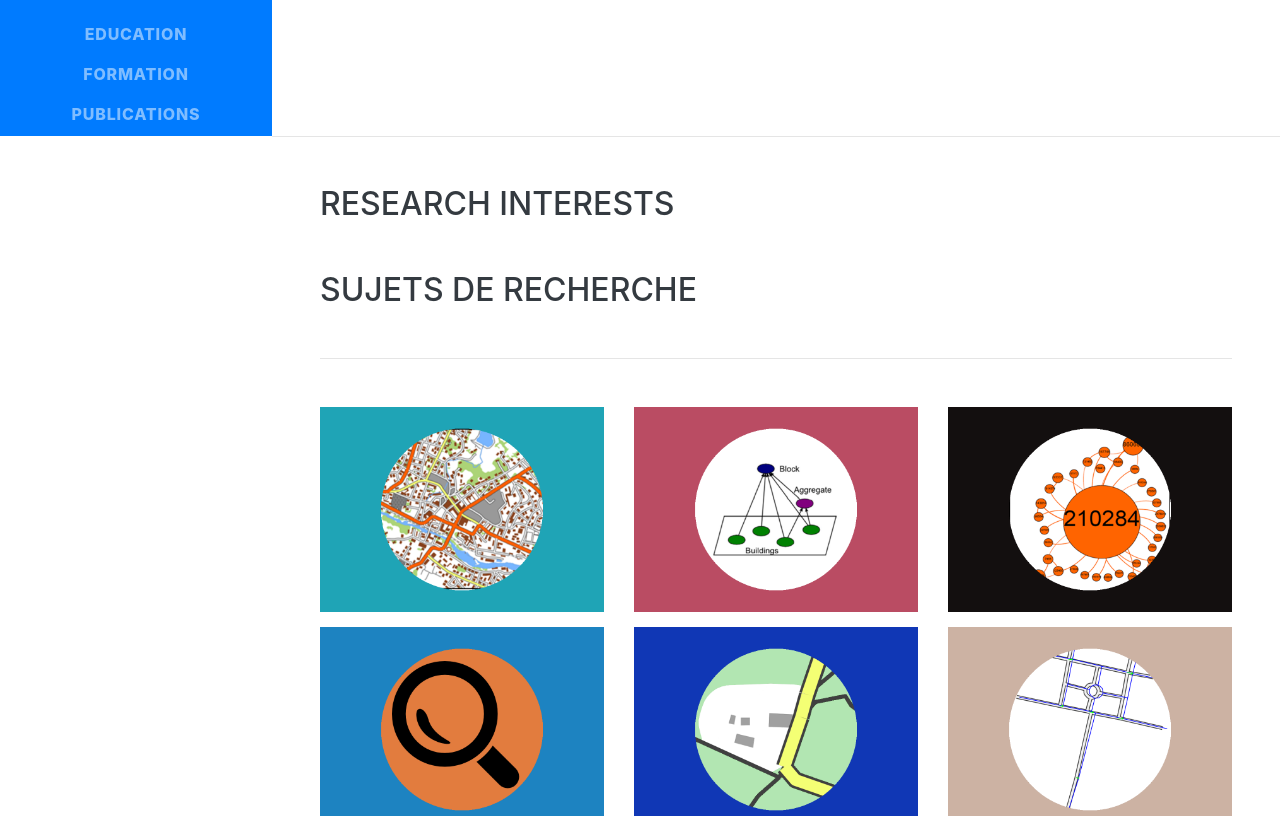
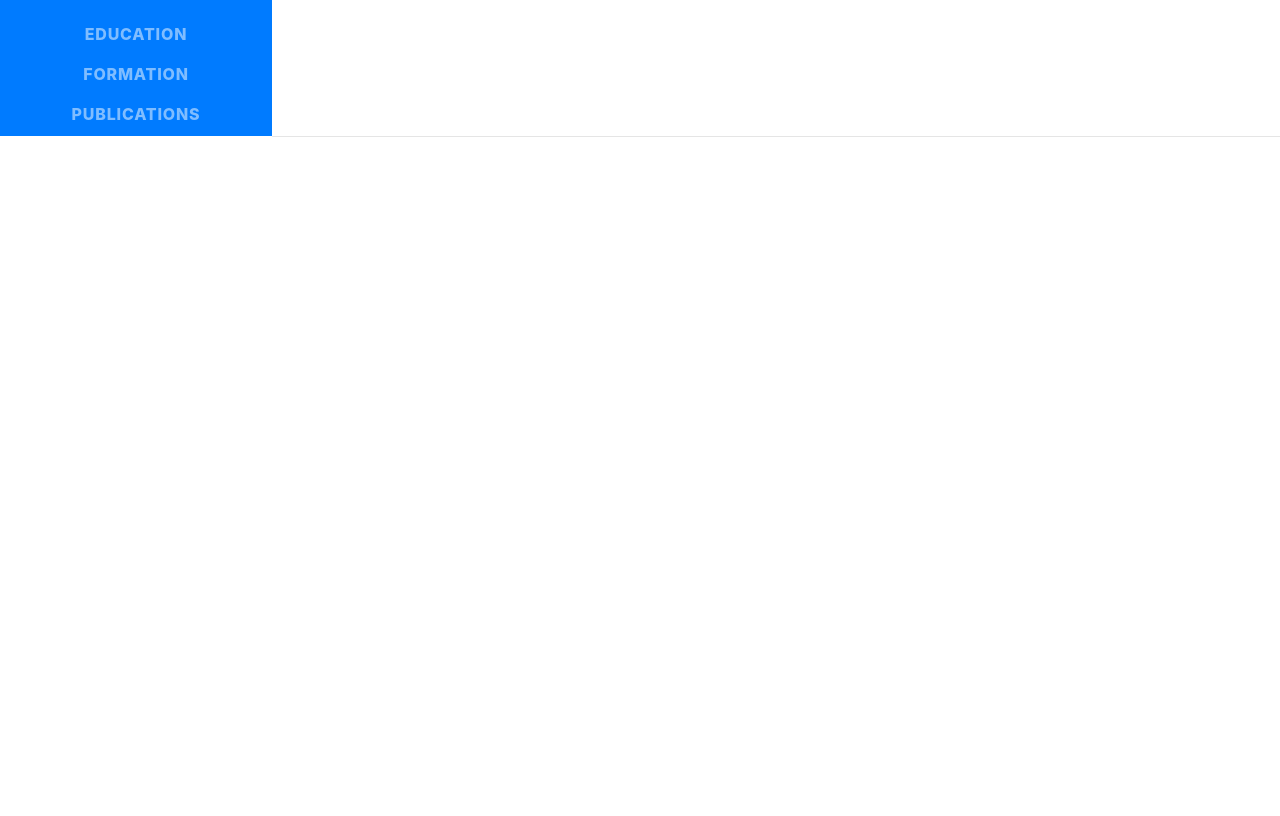
Before and after one commit to umrlastig/ilokhat_homepage, a website with bundled scripts: page index.html in a window 1280 px wide. Shown: the part 664-1480 px from the top of the page. After the commit the page ends 801 px from the top, so only its background shows below. Built offline with nearby package versions, Linux system fonts and the light colour scheme; a web font is replaced by a local one.

Commit message:
trying commenting most of the template page

```diff
--- a/index.html
+++ b/index.html
@@ -126,7 +126,7 @@
 
     <hr class="m-0">
 
-    <section class="resume-section p-3 p-lg-5 d-flex justify-content-center" id="interest">
+    <!-- <section class="resume-section p-3 p-lg-5 d-flex justify-content-center" id="interest">
       <div class="w-100">
         <h2 class="mb-5 lang-en">Research Interests</h2>
         <h2 class="mb-5 lang-fr">Sujets de recherche</h2>
@@ -630,7 +630,7 @@
             2018 Henry Johns Award for the most outstanding paper published in 2017 in the Cartographic Journal</li>
         </ul>
       </div>
-    </section>
+    </section> -->
 
   </div>
 
```
